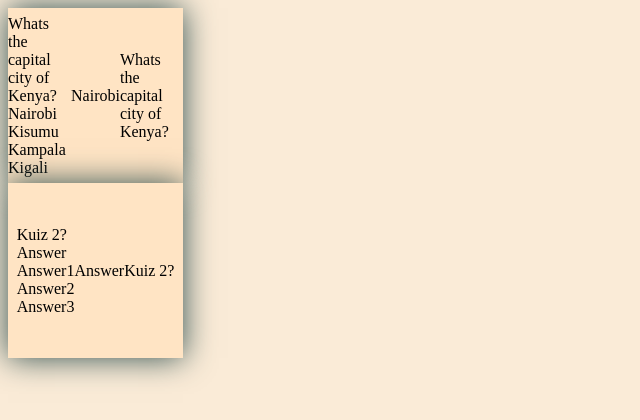
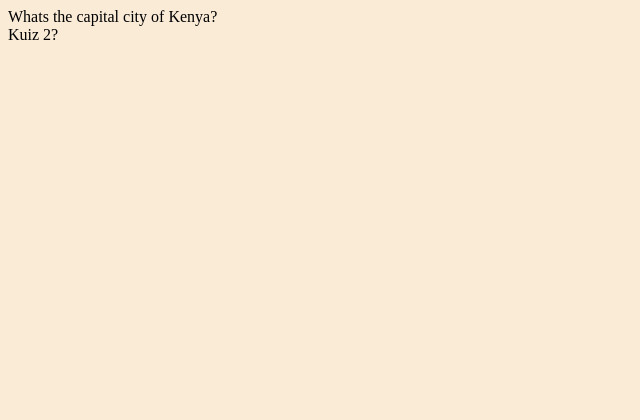
Before and after one commit to Shai9/Quizzy, a React (Create React App) app: page / in a window 1280 px wide. Shown: the top 420 px of the page, without its empty margins (0-640 px from the left). Built offline with nearby package versions, Linux system fonts and the light colour scheme.

Commit message:
updated kuizcard

```diff
--- a/src/components/Kuizcard.js
+++ b/src/components/Kuizcard.js
@@ -1,22 +1,10 @@
-import React , {useState} from 'react'
+import React, {useState} from 'react'
 
-export default function Kuizcard( { kuizcard }) {
-  const [flip , setFlip] = useState(false)
-  return (
-    <div
-      className={`card ${flip ? 'flip' : ''}`}
-      onClick = {() => setFlip(!flip)}>
-      <div className='front'>
-         {kuizcard.kuiz}
-         <div className='kuizcard-choices'>
-          { kuizcard.choices.map(choice => {
-            return <div className='kuizcard-choice' key={choice}>{choice}</div>
-          })}
-         </div>
-
-      </div>
-      <div className='back-side'>{kuizcard.solution}</div>
-      {flip ? kuizcard.solution : kuizcard.kuiz}
-    </div>
-  )
+export default function Kuizcard({kuizcard}) {
+  const [flip , setFlip ] = useState(false)
+ return (
+  <div onClick = {() => setFlip(!flip)}>
+    {flip? kuizcard.solution : kuizcard.kuiz }
+  </div>
+ )
 }
```
